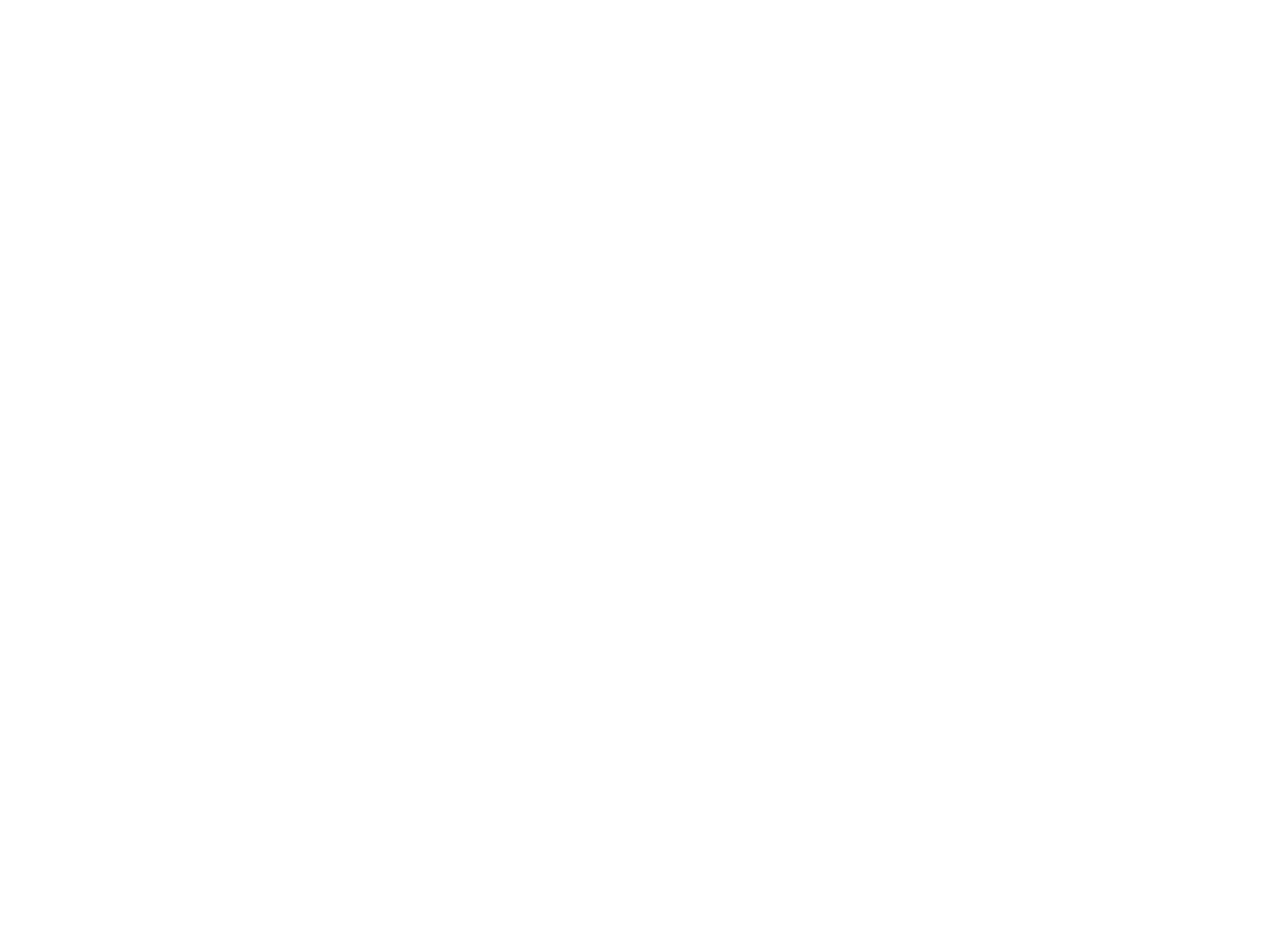
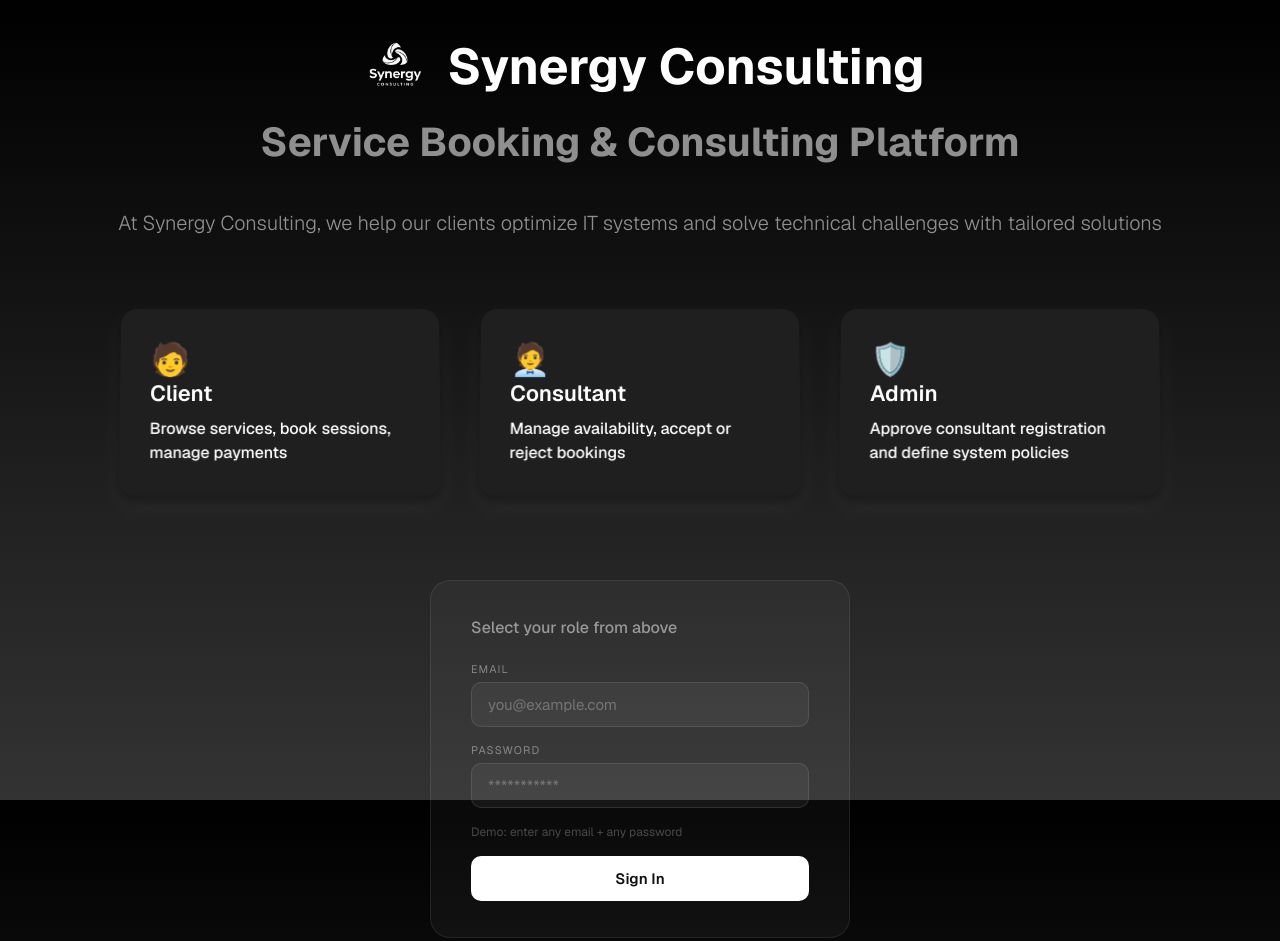
Before and after one commit to PrnceAkeem/EECS3311_SBCP, a plain HTML site: page frontend/index.html in a window 1280 px wide. Before the commit the page ends 800 px from the top, so only its background shows below. Drawn offline with nearby package versions, Linux system fonts and the light colour scheme.

Commit message:
Designed login page- no functionality

```diff
--- a/frontend/index.html
+++ b/frontend/index.html
@@ -1,11 +1,68 @@
-<!DOCTYPE html>
+<!doctype html>
 <html lang="en">
+
 <head>
-    <meta charset="UTF-8">
-    <meta name="viewport" content="width=device-width, initial-scale=1.0">
-    <title>Document</title>
+  <meta charset="UTF-8" />
+  <meta name="viewport" content="width=device-width, initial-scale=1.0" />
+  <title>Synergy Consulting Login</title>
+  <link rel="stylesheet" href="style.css">
+  <link rel="preconnect" href="https://fonts.googleapis.com">
+  <link rel="preconnect" href="https://fonts.gstatic.com" crossorigin>
+  <link rel="icon" href="./images/logo.png" type="image/png">
+  <link href="https://fonts.googleapis.com/css2?family=Geist:wght@100..900&display=swap" rel="stylesheet">
 </head>
+
 <body>
+  <div class="container">
+    <div class="heading">
+      <h1> <img src="./images/logo.png" alt="Synergy Consulting Logo">Synergy Consulting</h1>
+      <h2>Service Booking & Consulting Platform</h2>
+    </div>
+    <div class="about">
+      At Synergy Consulting, we help our clients optimize IT systems and solve technical challenges with tailored
+      solutions
+    </div>
+    <div class="system_actors">
+      <!-- When user clicks goes to client dashboard -->
+      <div class="client">
+        <div>
+          <h1>🧑</h1>
+          <h2>Client</h2>
+        </div>
+        <p>Browse services, book sessions, manage payments</p>
+      </div>
+       <!-- When user clicks goes to consultant dashboard -->
+      <div class="consultant">
+        <div>
+          <h1>🧑‍💼</h1>
+          <h2>Consultant</h2>
+        </div>
+        <p>Manage availability, accept or reject bookings</p>
+      </div>
+       <!-- When user clicks goes to admin dashboard -->
+      <div class="admin">
+        <div>
+          <h1>🛡️</h1>
+          <h2>Admin</h2>
+        </div>
+        <p>Approve consultant registration and define system policies</p>
+      </div>
+    </div>
+   <br>
+    <form action="#" method="post">
+      <h2>Select your role from above</h2>
+      <label for="email">EMAIL</label>
+      <input type="email" name="email" id="signin-email" placeholder="you@example.com" />
+
+      <label for="password">PASSWORD</label>
+      <input type="password" name="password" id="signin-password" placeholder="***********" />
+
+      <p>Demo: enter any email + any password</p>
+
+      <button type="button">Sign In</button>
+    </form>
+
+  </div>
 
 </body>
 </html>
--- /dev/null
+++ b/frontend/style.css
@@ -0,0 +1,186 @@
+* {
+  box-sizing: border-box;
+  padding: 0;
+  margin: 0;
+  font-family: "Geist", sans-serif;
+}
+
+body {
+  background: linear-gradient(to bottom, #000000 0%, #1a1a1a 50%, #333333 100%);
+  color: #fff;
+  min-height: 100vh;
+  display: flex;
+  justify-content: center;
+  align-items: center;
+  background-attachment: fixed;
+  overflow-x: hidden;
+}
+
+.container {
+  display: flex;
+  flex-direction: column;
+  justify-content: flex-start;
+  align-items: center;
+  gap: 2rem;
+  padding: 1rem;
+}
+
+/* Heading */
+.container .heading {
+  padding: 10px 0 10px 0;
+  text-align: center;
+  font-weight: 600;
+  font-size: 50px;
+}
+
+.heading h1 {
+  font-size: 50px;
+  margin-bottom: 10px;
+  display: flex;
+  align-items: center;
+  gap: 12px;
+  justify-content: center;
+}
+
+img {
+  width: 80px;
+  height: 80px;
+  object-fit: contain;
+}
+
+.heading h2 {
+  font-size: 40px;
+  color: #8f8f8f;
+}
+
+.about {
+  color: #8f8f8f;
+  font-weight: 300;
+  font-size: 20px;
+}
+
+/* System actors */
+
+.system_actors {
+  display: flex;
+  gap: 30px;
+  justify-content: center;
+  margin-top: 40px;
+}
+
+.system_actors {
+  display: flex;
+  gap: 40px;
+  justify-content: center;
+  margin-top: 40px;
+  flex-wrap: wrap;
+}
+
+.system_actors > div {
+  background: #1f1f1f;
+  color: white;
+  padding: 30px;
+  width: 320px;
+  min-height: 180px;
+  border-radius: 16px;
+  display: flex;
+  flex-direction: column;
+  justify-content: center;
+
+  box-shadow:
+    0 12px 25px rgba(255, 255, 255, 0.04),
+    0 6px 10px rgba(0, 0, 0, 0.4);
+  transform: perspective(1000px) rotateX(5deg);
+  transition:
+    transform 0.3s ease,
+    box-shadow 0.3s ease;
+}
+
+.system_actors > div:hover {
+  transform: perspective(1000px) rotateX(0deg) translateY(-10px);
+  box-shadow:
+    0 25px 35px rgba(0, 0, 0, 0.7),
+    0 12px 15px rgba(0, 0, 0, 0.5);
+  cursor: pointer;
+}
+
+.system_actors h2 {
+  font-size: 22px;
+  margin-bottom: 10px;
+  font-weight: 600;
+}
+
+.system_actors p {
+  font-size: 16px;
+  line-height: 1.5;
+  font-weight: 500;
+}
+
+/* Sign in form */
+
+form {
+  width: 100%;
+  background: rgba(255, 255, 255, 0.04);
+  border: 1px solid rgba(255, 255, 255, 0.08);
+  border-radius: 20px;
+  padding: 36px 40px;
+  width: 100%;
+  max-width: 420px;
+  position: relative;
+  margin-bottom: 50px;
+}
+
+form h2 {
+  font-size: 16px;
+  font-weight: 500;
+  color: rgba(255, 255, 255, 0.5);
+  margin-bottom: 24px;
+}
+
+form label {
+  display: block;
+  font-size: 11px;
+  letter-spacing: 0.1em;
+  text-transform: uppercase;
+  color: rgba(255, 255, 255, 0.4);
+  margin: 16px 0 6px;
+  text-align: left;
+}
+
+form input {
+  width: 100%;
+  padding: 12px 16px;
+  background: rgba(255, 255, 255, 0.05);
+  border: 1px solid rgba(255, 255, 255, 0.1);
+  border-radius: 10px;
+  color: #fff;
+  font-size: 15px;
+  outline: none;
+}
+
+form input:focus {
+  border-color: rgba(255, 255, 255, 0.3);
+  background: rgba(255, 255, 255, 0.08);
+}
+
+form p {
+  font-size: 12px;
+  color: rgba(255, 255, 255, 0.25);
+  margin: 16px 0;
+}
+
+form button {
+  width: 100%;
+  padding: 13px;
+  background: #fff;
+  color: #111;
+  border: none;
+  border-radius: 10px;
+  font-size: 15px;
+  font-weight: 600;
+  cursor: pointer;
+}
+
+form button:hover {
+  background: #e8e8e8;
+}
```
Also changed, not shown: frontend/images/logo.png (added).
